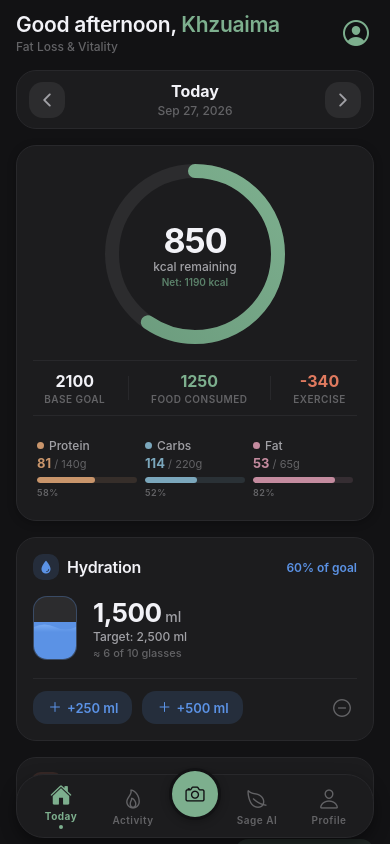
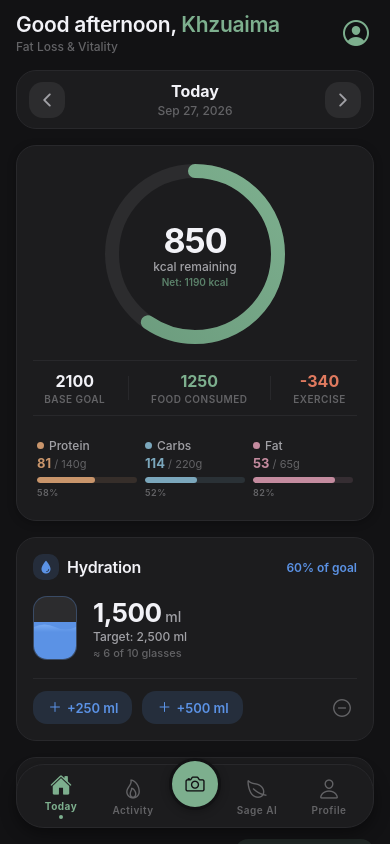
Before and after one commit to khuzaima175/Calorie-Meter-App, a React Native app: screen / in a window 390 px wide. Built offline with nearby package versions, Linux system fonts and the light colour scheme.

Commit message:
fix(layout): expand root mobile shell to 100% full height and add Android insets fallback

```diff
--- a/src/App.js
+++ b/src/App.js
@@ -97,12 +97,14 @@ const styles = StyleSheet.create({
   appContainer: {
     flex: 1,
     backgroundColor: '#09090B',
-    alignItems: 'center',
-    justifyContent: 'center',
+    alignItems: Platform.OS === 'web' ? 'center' : 'stretch',
+    justifyContent: Platform.OS === 'web' ? 'center' : 'stretch',
   },
   mobileShell: {
     flex: 1,
     width: '100%',
+    height: '100%',
+    alignSelf: 'stretch',
     maxWidth: Platform.OS === 'web' ? 460 : undefined,
     backgroundColor: colors.background,
     position: 'relative',
--- a/src/components/BarcodeScanner.js
+++ b/src/components/BarcodeScanner.js
@@ -192,6 +192,8 @@ export default function BarcodeScanner({ onScanBarcode, isProcessing = false })
 const styles = StyleSheet.create({
   container: {
     flex: 1,
+    width: '100%',
+    height: '100%',
     backgroundColor: '#000000',
     position: 'relative',
     overflow: 'hidden',
--- a/src/components/CameraScanner.js
+++ b/src/components/CameraScanner.js
@@ -228,6 +228,8 @@ export default function CameraScanner({ onCapturePhoto, isProcessing = false })
 const styles = StyleSheet.create({
   container: {
     flex: 1,
+    width: '100%',
+    height: '100%',
     backgroundColor: '#000000',
     position: 'relative',
     overflow: 'hidden',
--- a/src/components/NutritionLabelScanner.js
+++ b/src/components/NutritionLabelScanner.js
@@ -224,6 +224,8 @@ export default function NutritionLabelScanner({ onCaptureLabel, isProcessing = f
 const styles = StyleSheet.create({
   container: {
     flex: 1,
+    width: '100%',
+    height: '100%',
     backgroundColor: '#000000',
     position: 'relative',
     overflow: 'hidden',
--- a/src/navigation/TabNavigator.js
+++ b/src/navigation/TabNavigator.js
@@ -31,7 +31,7 @@ export default function TabNavigator() {
       routeKey === 'LogMeal'
         ? Haptics.ImpactFeedbackStyle.Medium
         : Haptics.ImpactFeedbackStyle.Light
-    ).catch(() => {});
+    ).catch(() => { });
 
     // Bounce the center button when pressed
     if (routeKey === 'LogMeal') {
@@ -75,7 +75,11 @@ export default function TabNavigator() {
   };
 
   // Ensure floating tab bar sits cleanly above Android system nav bar or iOS Home indicator
-  const bottomBarOffset = (insets.bottom || 0) + (Platform.OS === 'ios' ? 8 : 6);
+  const bottomBarOffset = Platform.select({
+    ios: (insets.bottom || 0) + 8,
+    android: insets.bottom > 0 ? insets.bottom + 6 : 18,
+    default: 16,
+  });
 
   return (
     <View style={styles.container}>
--- a/src/screens/LogMealScreen.js
+++ b/src/screens/LogMealScreen.js
@@ -206,7 +206,7 @@ export default function LogMealScreen({ navigation }) {
   return (
     <SafeAreaView
       style={[styles.safeArea, isCameraMode && styles.cameraSafeArea]}
-      edges={['top', 'left', 'right']}
+      edges={isCameraMode ? [] : ['top', 'left', 'right']}
     >
       <View style={[styles.container, isCameraMode && styles.cameraContainer]}>
         {/* Top Header & Tab Pills Navigation */}
@@ -580,6 +580,9 @@ const styles = StyleSheet.create({
   },
   cameraTabContent: {
     paddingHorizontal: 0,
+    flex: 1,
+    width: '100%',
+    height: '100%',
   },
   resultContainer: {
     flex: 1,
```
